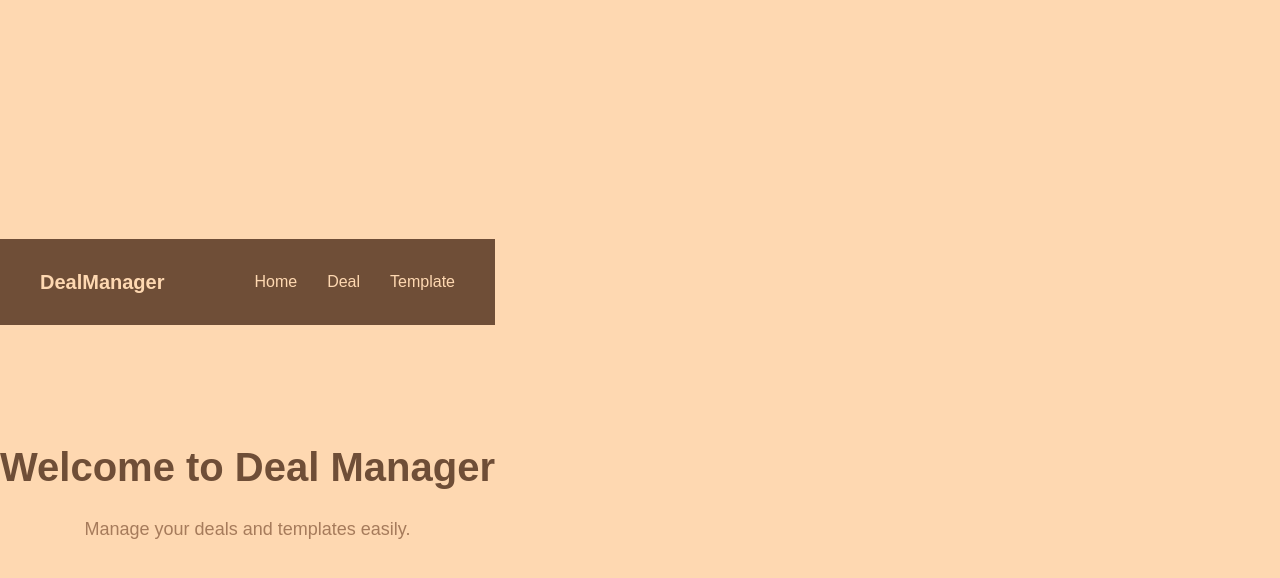
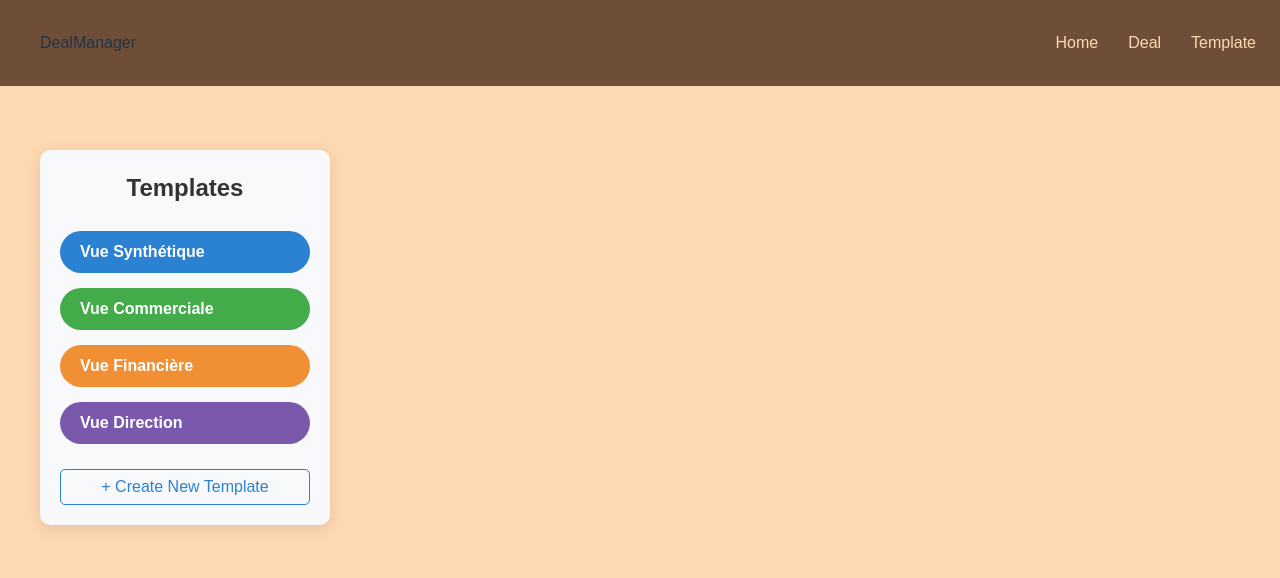
Before and after one commit to aissatou00/deal_template, a React app in the folder frontend/: page / in a window 1280 px wide. Shown: the top 578 px of the page. Built offline with nearby package versions, Linux system fonts and the light colour scheme; the HTML template or start-up script is replaced by a standard one.

Commit message:
ceration des templates

```diff
--- a/frontend/src/layout/global.css
+++ b/frontend/src/layout/global.css
@@ -2,9 +2,9 @@ body {
   margin: 0;
   font-family: Arial, Helvetica, sans-serif;
   background-color: #fed8b1;
+  display: flex;
+  flex-direction: column;
 }
-
-/* NAVBAR */
 
 .navbar {
   display: flex;
@@ -12,12 +12,11 @@ body {
   align-items: center;
   background-color: #6f4e37;
   padding: 15px 40px;
-}
-
-.logo {
-  color: #fed8b1;
-  font-size: 20px;
-  font-weight: bold;
+  position: fixed;
+  top: 0;
+  left: 0;
+  width: 95%;
+  z-index: 1000;
 }
 
 .nav-links {
@@ -37,19 +36,74 @@ body {
   color: #ecb176;
 }
 
-/* HOME */
-
 .home-container {
+  flex: 1;
+  display: flex;
+  flex-direction: column;
+  justify-content: flex-start;
+  align-items: center;
+  padding-top: 150px;
   text-align: center;
-  margin-top: 120px;
 }
 
 .home-container h1 {
   color: #6f4e37;
   font-size: 40px;
+  margin: 0;
 }
 
 .home-container p {
   color: #a67b5b;
   font-size: 18px;
+  margin-top: 10px;
 }
+
+/* SECTION TEMPLATES (LATÉRAL GAUCHE) */
+.templates-sidebar {
+  position: absolute;
+  left: 40px;
+  top: 150px; /* Aligné avec le haut du contenu Home */
+  background: #f8f9fa;
+  padding: 20px;
+  border-radius: 10px;
+  box-shadow: 0 4px 15px rgba(0,0,0,0.1);
+  width: 250px;
+  display: flex;
+  flex-direction: column;
+  gap: 15px;
+}
+
+.templates-sidebar h2 {
+  margin: 0 0 10px 0;
+  font-size: 24px;
+  color: #333;
+}
+
+.template-btn {
+  border: none;
+  border-radius: 50px;
+  padding: 12px 20px;
+  color: white;
+  font-weight: bold;
+  font-size: 16px;
+  cursor: pointer;
+  text-align: left;
+  transition: opacity 0.2s;
+}
+
+.template-btn:hover { opacity: 0.9; }
+
+.btn-blue { background-color: #2b82d3; }
+.btn-green { background-color: #44ab4a; }
+.btn-orange { background-color: #f18f35; }
+.btn-purple { background-color: #7a59ad; }
+
+.create-btn {
+  margin-top: 10px;
+  background: none;
+  border: 1px solid #2b82d3;
+  color: #2b82d3;
+  padding: 8px;
+  border-radius: 5px;
+  cursor: pointer;
+}
--- a/frontend/src/pages/Home/home.jsx
+++ b/frontend/src/pages/Home/home.jsx
@@ -6,8 +6,15 @@ function Home() {
       <Navbar />
 
       <div className="home-container">
-        <h1>Welcome to Deal Manager</h1>
-        <p>Manage your deals and templates easily.</p>
+        <div className="templates-sidebar">
+          <h2>Templates</h2>
+          <button className="template-btn btn-blue">Vue Synthétique</button>
+          <button className="template-btn btn-green">Vue Commerciale</button>
+          <button className="template-btn btn-orange">Vue Financière</button>
+          <button className="template-btn btn-purple">Vue Direction</button>
+
+          <button className="create-btn">+ Create New Template</button>
+        </div>
       </div>
     </>
   );
```
